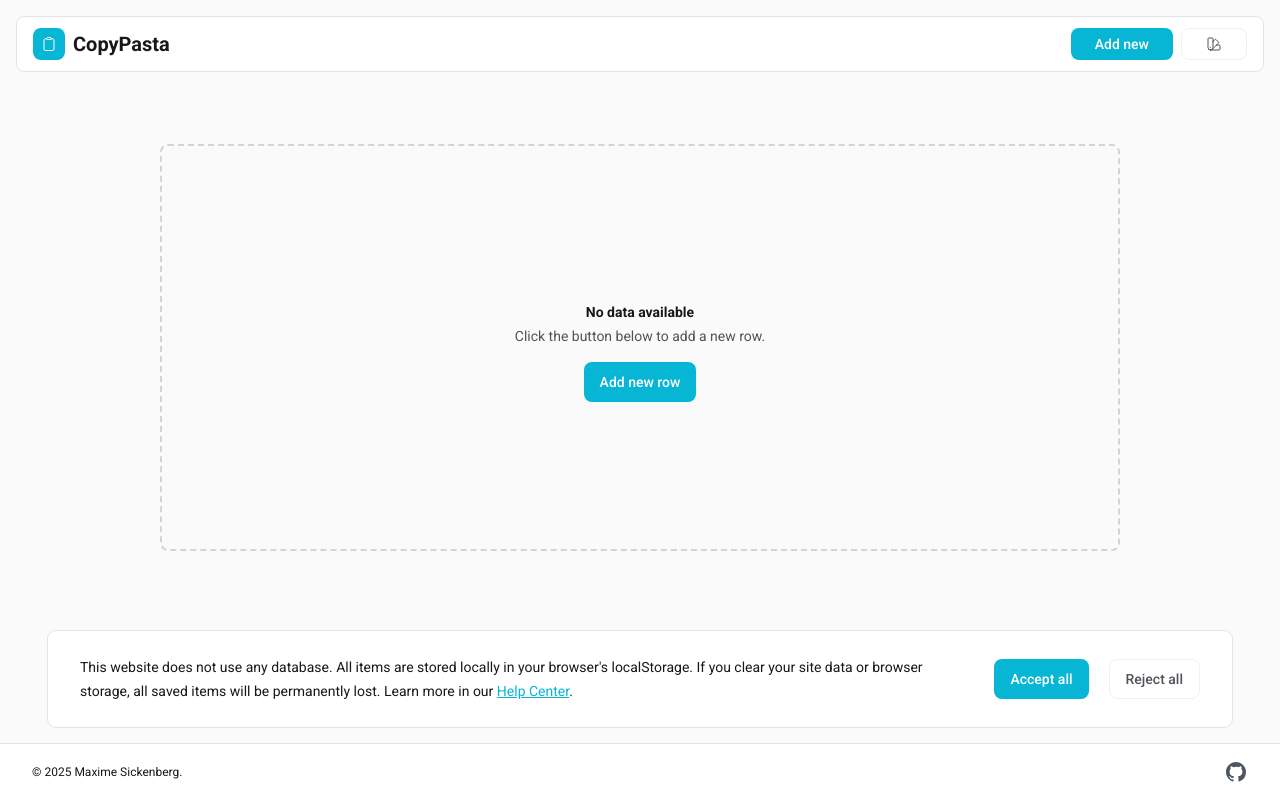
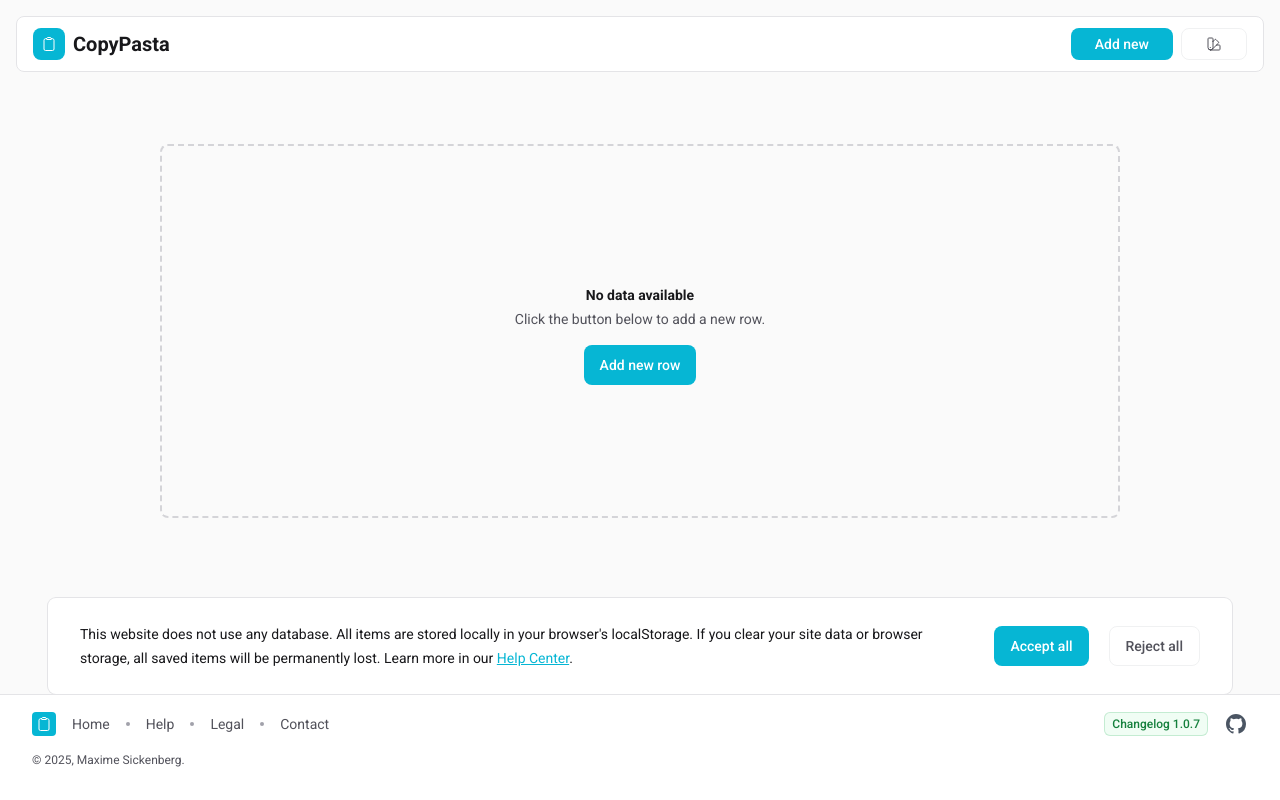
Before and after one commit to TheRedRacing/copypasta, a Next.js app: page / in a window 1280 px wide. Built offline with nearby package versions, Linux system fonts and the light colour scheme.

Commit message:
wip : new footer with page

```diff
--- a/src/components/footer.tsx
+++ b/src/components/footer.tsx
@@ -1,41 +1,46 @@
+import React from 'react';
 import Link from 'next/link';
-import React from 'react';
-import { JSX } from 'react/jsx-runtime';
 
-interface SocialLink {
-    name: string;
-    href: string;
-    icon: (props: React.SVGProps<SVGSVGElement>) => JSX.Element;
-}
-
-const social: SocialLink[] = [
-    {
-        name: 'GitHub',
-        href: 'https://github.com/TheRedRacing',
-        icon: (props) => (
-            <svg fill="currentColor" viewBox="0 0 24 24" {...props}>
-                <path
-                    fillRule="evenodd"
-                    d="M12 2C6.477 2 2 6.484 2 12.017c0 4.425 2.865 8.18 6.839 9.504.5.092.682-.217.682-.483 0-.237-.008-.868-.013-1.703-2.782.605-3.369-1.343-3.369-1.343-.454-1.158-1.11-1.466-1.11-1.466-.908-.62.069-.608.069-.608 1.003.07 1.531 1.032 1.531 1.032.892 1.53 2.341 1.088 2.91.832.092-.647.35-1.088.636-1.338-2.22-.253-4.555-1.113-4.555-4.951 0-1.093.39-1.988 1.029-2.688-.103-.253-.446-1.272.098-2.65 0 0 .84-.27 2.75 1.026A9.564 9.564 0 0112 6.844c.85.004 1.705.115 2.504.337 1.909-1.296 2.747-1.027 2.747-1.027.546 1.379.202 2.398.1 2.651.64.7 1.028 1.595 1.028 2.688 0 3.848-2.339 4.695-4.566 4.943.359.309.678.92.678 1.855 0 1.338-.012 2.419-.012 2.747 0 .268.18.58.688.482A10.019 10.019 0 0022 12.017C22 6.484 17.522 2 12 2z"
-                    clipRule="evenodd"
-                />
-            </svg>
-        ),
-    },
-];
+import { ClipboardIcon } from '@heroicons/react/24/outline';
+import { Badge } from './ui/badge';
 
 export default function Footer() {
     return (
-        <footer className="mt-4 bg-white md:flex md:items-center md:justify-between border-t border-zinc-200 p-4 lg:px-8 dark:bg-dark-header dark:border-none">
-            <div className="flex gap-x-6 md:order-2">
-                {social.map((item) => (
-                    <Link key={item.name} href={item.href} target='_blank' className="text-gray-600 dark:text-gray-400 hover:text-primary-600 dark:hover:text-primary-400">
-                        <span className="sr-only">{item.name}</span>
-                        <item.icon aria-hidden="true" className="size-6" />
+        <footer className="bg-white flex flex-col gap-4 border-t border-zinc-200 pt-4 p-8 dark:bg-dark-header dark:border-none">
+            <div className='flex items-center justify-between gap-4'>
+                <div className='flex items-center gap-4'>
+                    <span className="size-6 text-white flex items-center justify-center bg-primary-500 rounded">
+                        <ClipboardIcon className="size-4" />
+                    </span>
+                    <div className='flex items-center gap-4'>
+                        <Link href={"/"} className="text-sm text-zinc-600 hover:underline hover:text-zinc-800 dark:text-zinc-400 dark:hover:text-zinc-200">Home</Link>
+                        <span className='size-1 bg-zinc-400 rounded-full'></span>
+                        <Link href={"/help"} className="text-sm text-zinc-600 hover:underline hover:text-zinc-800 dark:text-zinc-400 dark:hover:text-zinc-200">Help</Link>
+                        <span className='size-1 bg-zinc-400 rounded-full'></span>
+                        <Link href={"/legal"} className="text-sm text-zinc-600 hover:underline hover:text-zinc-800 dark:text-zinc-400 dark:hover:text-zinc-200">Legal</Link>
+                        <span className='size-1 bg-zinc-400 rounded-full'></span>
+                        <Link href={"/contact"} className="text-sm text-zinc-600 hover:underline hover:text-zinc-800 dark:text-zinc-400 dark:hover:text-zinc-200">Contact</Link>
+                    </div>
+                </div>
+                <div className='flex items-center gap-4'>
+                    <Link href={"/changelog"}>
+                        <Badge variant="green">
+                            Changelog 1.0.7
+                        </Badge>
                     </Link>
-                ))}
+                    <Link href={'https://github.com/TheRedRacing'} target='_blank' className="text-gray-600 dark:text-gray-400 hover:text-primary-600 dark:hover:text-primary-400">
+                        <span className="sr-only">Github</span>
+                        <svg fill="currentColor" viewBox="0 0 24 24" className='size-6'>
+                            <path
+                                fillRule="evenodd"
+                                d="M12 2C6.477 2 2 6.484 2 12.017c0 4.425 2.865 8.18 6.839 9.504.5.092.682-.217.682-.483 0-.237-.008-.868-.013-1.703-2.782.605-3.369-1.343-3.369-1.343-.454-1.158-1.11-1.466-1.11-1.466-.908-.62.069-.608.069-.608 1.003.07 1.531 1.032 1.531 1.032.892 1.53 2.341 1.088 2.91.832.092-.647.35-1.088.636-1.338-2.22-.253-4.555-1.113-4.555-4.951 0-1.093.39-1.988 1.029-2.688-.103-.253-.446-1.272.098-2.65 0 0 .84-.27 2.75 1.026A9.564 9.564 0 0112 6.844c.85.004 1.705.115 2.504.337 1.909-1.296 2.747-1.027 2.747-1.027.546 1.379.202 2.398.1 2.651.64.7 1.028 1.595 1.028 2.688 0 3.848-2.339 4.695-4.566 4.943.359.309.678.92.678 1.855 0 1.338-.012 2.419-.012 2.747 0 .268.18.58.688.482A10.019 10.019 0 0022 12.017C22 6.484 17.522 2 12 2z"
+                                clipRule="evenodd"
+                            />
+                        </svg>
+                    </Link>
+                </div>
             </div>
-            <p className="text-xs">&copy; {new Date().getFullYear()} <Link href={"https://msickenberg.ch"} target='_blank'>Maxime Sickenberg</Link>.</p>
+            <p className="text-xs text-zinc-600 dark:text-zinc-400">&copy; {new Date().getFullYear()}, <Link href={"https://msickenberg.ch"} target='_blank' className='hover:underline'>Maxime Sickenberg</Link>.</p>
         </footer>
     );
 }
```
